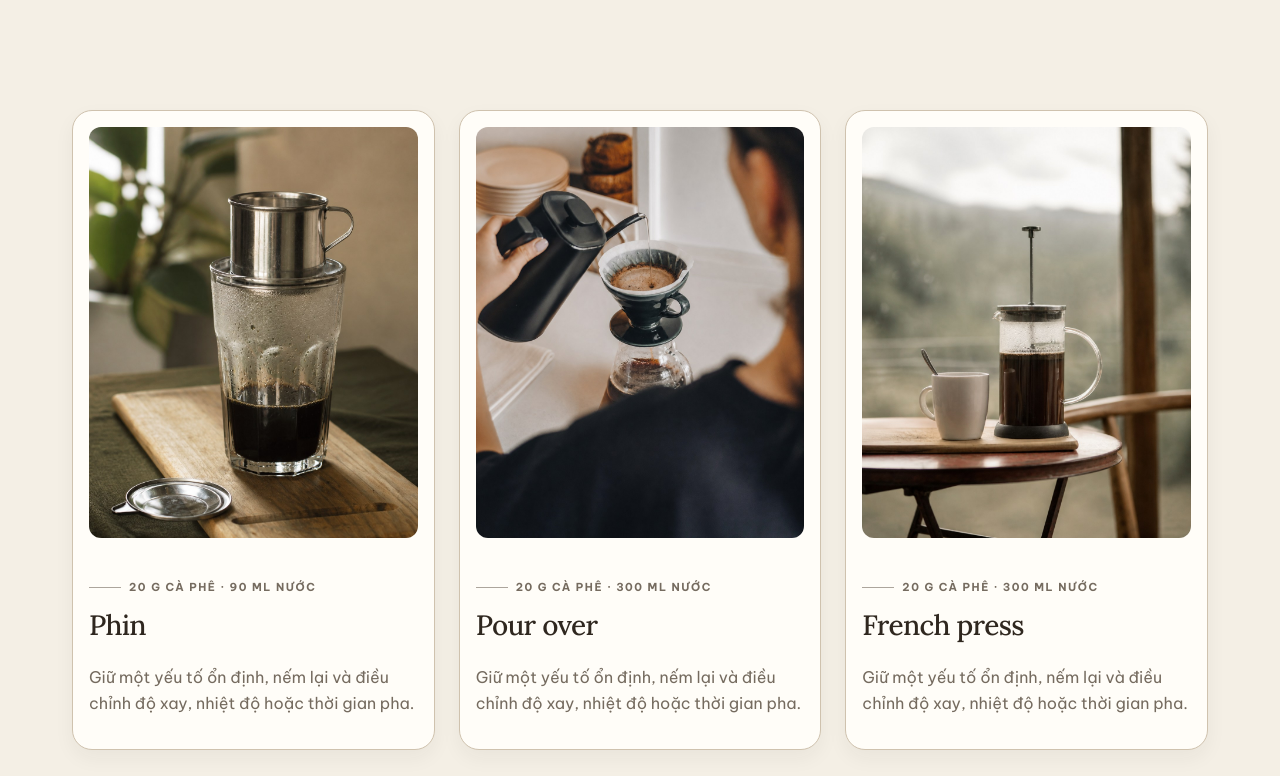
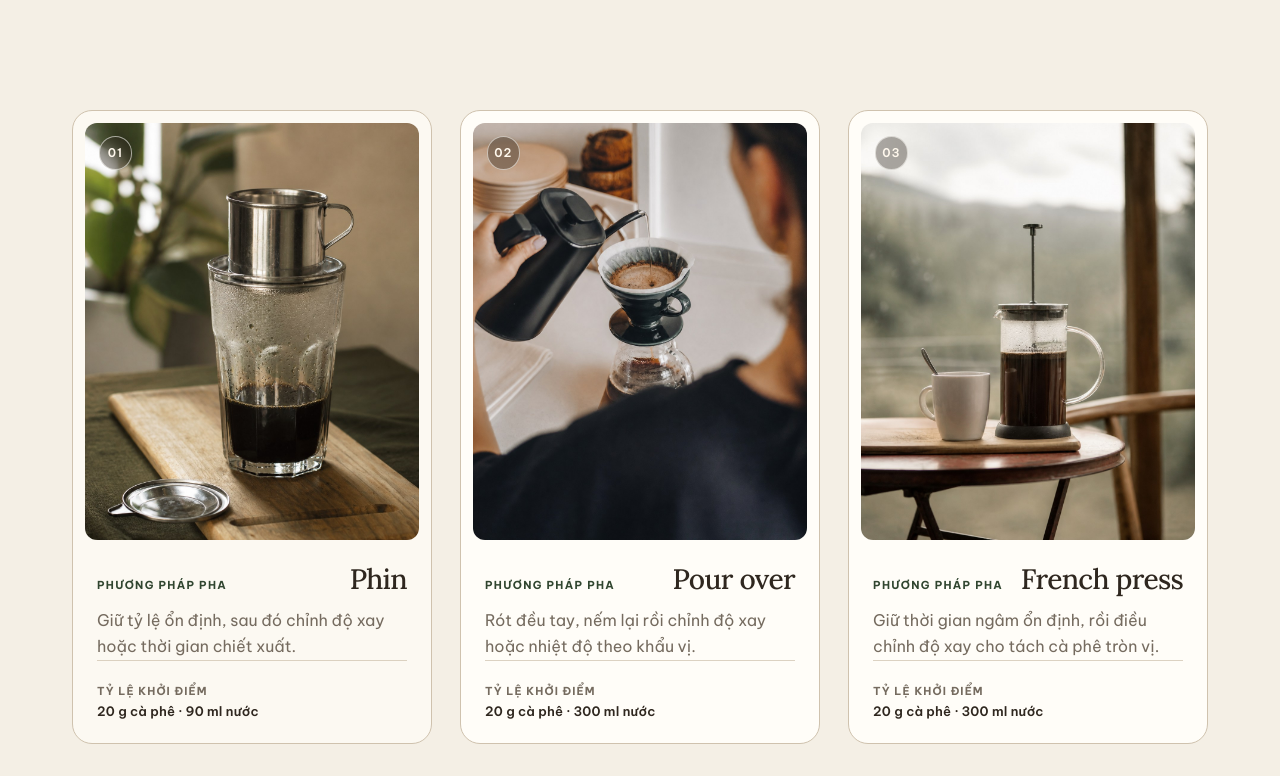
Before and after one commit to cogi2996/lamora, a Next.js app: page /huong-dan-pha in a window 1280 px wide. Shown: the part 684-1460 px from the top of the page. Built offline with nearby package versions, Linux system fonts and the light colour scheme; grey boxes are pictures that could not be loaded.

Commit message:
feat: refine brewing method cards

```diff
--- a/app/globals.css
+++ b/app/globals.css
@@ -230,12 +230,23 @@ p { text-wrap: pretty; }
 .sizeSelectorSummary { display: flex; align-items: baseline; flex-wrap: wrap; gap: var(--space-sm); margin: var(--space-md) 0 0; color: var(--color-text-secondary); }
 .sizeSelectorSummary strong { color: var(--color-text-primary); font: var(--font-display-h3); font-size: 1.35rem; }
 .sizeSelectorSummary span { font: var(--font-body-sm); }
-.brewGrid { display: grid; grid-template-columns: repeat(3, minmax(0, 1fr)); gap: var(--space-lg); margin-top: var(--space-2xl); }
-.brewCard { overflow: hidden; padding: var(--space-md); background: var(--color-bg-surface); border: 1px solid var(--color-border-default); border-radius: var(--radius-lg); box-shadow: 0 8px 20px rgb(47 39 31 / .05); transition: transform .24s ease, box-shadow .24s ease; }
-.brewCard:hover { box-shadow: 0 14px 30px rgb(47 39 31 / .1); }
-.brewCard img { width: 100%; aspect-ratio: 4 / 5; object-fit: cover; border-radius: var(--radius-md); margin-bottom: var(--space-lg); }
-.brewCard h2 { font-size: 1.75rem; }
-.brewCard p { color: var(--color-text-secondary); }
+.brewGrid { display: grid; grid-template-columns: repeat(3, minmax(0, 1fr)); gap: clamp(1rem, 2.2vw, 2rem); margin-top: var(--space-2xl); }
+.brewCard { overflow: hidden; display: flex; flex-direction: column; padding: var(--space-sm); background: var(--color-bg-surface); border: 1px solid var(--color-border-default); border-radius: var(--radius-lg); transition: transform .28s cubic-bezier(.22, 1, .36, 1), box-shadow .28s ease, border-color .28s ease; }
+.brewCard:nth-child(1) { background: color-mix(in srgb, var(--color-bg-surface) 88%, var(--color-signature-surface)); }
+.brewCard:nth-child(2) { background: var(--color-bg-surface); }
+.brewCard:nth-child(3) { background: color-mix(in srgb, var(--color-bg-surface) 90%, var(--color-original-surface)); }
+.brewCard:hover { transform: translateY(-4px); border-color: color-mix(in srgb, var(--color-action-primary) 36%, var(--color-border-default)); box-shadow: 0 18px 36px rgb(47 39 31 / .12); }
+.brewCardMedia { position: relative; overflow: hidden; }
+.brewCardMedia img { display: block; width: 100%; aspect-ratio: 4 / 5; object-fit: cover; border-radius: var(--radius-md); }
+.brewCardIndex { position: absolute; top: .85rem; left: .85rem; display: grid; place-items: center; width: 2.1rem; height: 2.1rem; border: 1px solid rgb(255 253 248 / .58); border-radius: 50%; background: rgb(47 39 31 / .38); color: var(--color-signature-text-primary); font: var(--font-label); font-size: .75rem; letter-spacing: .08em; backdrop-filter: blur(8px); }
+.brewCardBody { display: flex; flex: 1; flex-direction: column; padding: var(--space-lg) var(--space-sm) var(--space-sm); }
+.brewCardHeading { display: flex; align-items: baseline; justify-content: space-between; gap: var(--space-sm); margin-bottom: var(--space-sm); }
+.brewCardKicker { margin: 0; color: var(--color-action-primary); font: var(--font-eyebrow); letter-spacing: .12em; text-transform: uppercase; }
+.brewCard h2 { margin: 0; font-size: clamp(1.65rem, 2.2vw, 2rem); }
+.brewCard p { margin: 0; color: var(--color-text-secondary); }
+.brewCardMeta { display: grid; gap: .35rem; margin-top: auto; padding-top: var(--space-lg); border-top: 1px solid color-mix(in srgb, var(--color-border-default) 72%, transparent); }
+.brewCardMeta span { color: var(--color-text-secondary); font: var(--font-eyebrow); letter-spacing: .1em; text-transform: uppercase; }
+.brewCardMeta strong { color: var(--color-text-primary); font: var(--font-label); font-size: .8125rem; letter-spacing: .015em; }
 .brewSteps { display: grid; grid-template-columns: .85fr 1.15fr; gap: clamp(2rem, 6vw, 6rem); margin-top: var(--space-4xl); padding: clamp(1.5rem, 5vw, 4rem); border: 1px solid var(--color-border-default); border-radius: var(--radius-lg); background: var(--color-bg-surface); }
 .brewSteps header h2 { margin-bottom: var(--space-sm); }
 .brewSteps header p { color: var(--color-text-secondary); max-width: 36ch; }
@@ -305,7 +316,8 @@ p { text-wrap: pretty; }
   .contactBand .button { width: 100%; }
   .contactDetails > div { grid-template-columns: 1fr; gap: var(--space-2xs); }
   .brewGrid { display: flex; overflow-x: auto; scroll-snap-type: x mandatory; margin-inline-end: calc(-1 * var(--container-gutter-mobile)); padding-inline-end: var(--container-gutter-mobile); padding-bottom: var(--space-sm); }
-  .brewCard { flex: 0 0 82%; scroll-snap-align: start; }
+  .brewCard { flex: 0 0 86%; scroll-snap-align: start; }
+  .brewCardBody { padding: var(--space-lg) var(--space-sm) var(--space-sm); }
   .brewSteps { grid-template-columns: 1fr; gap: var(--space-xl); margin-top: var(--space-3xl); padding: var(--space-lg); }
   .sizeSelector button { min-height: 48px; }
   .productHero { padding-block: var(--space-3xl); }
@@ -336,6 +348,6 @@ p { text-wrap: pretty; }
   .contactForm textarea { transition: none; }
   .button:hover { transform: none; box-shadow: none; }
   .productCard:hover,
-  .brewCard:hover { box-shadow: none; }
+  .brewCard:hover { box-shadow: none; transform: none; }
   .ambientVideo video { display: none; }
 }
--- a/app/huong-dan-pha/page.tsx
+++ b/app/huong-dan-pha/page.tsx
@@ -17,8 +17,26 @@ export default function BrewingPage() {
         </div>
       </section>
       <section className="container pageShell pageContent pageContent--brewing">
-        <div className="brewGrid">
-          {brewMethods.map((method) => <article className="brewCard" key={method.slug}><Image src={method.image} alt={method.imageAlt} width={1120} height={1400} sizes="(max-width: 767px) 82vw, 33vw" /><Eyebrow>{method.ratio}</Eyebrow><h2>{method.name}</h2><p>Giữ một yếu tố ổn định, nếm lại và điều chỉnh độ xay, nhiệt độ hoặc thời gian pha.</p></article>)}
+        <div className="brewGrid" aria-label="Các phương pháp pha">
+          {brewMethods.map((method, index) => (
+            <article className="brewCard" key={method.slug}>
+              <div className="brewCardMedia">
+                <Image src={method.image} alt={method.imageAlt} width={1120} height={1400} sizes="(max-width: 767px) 86vw, 33vw" />
+                <span className="brewCardIndex" aria-hidden="true">{String(index + 1).padStart(2, "0")}</span>
+              </div>
+              <div className="brewCardBody">
+                <div className="brewCardHeading">
+                  <span className="brewCardKicker">Phương pháp pha</span>
+                  <h2>{method.name}</h2>
+                </div>
+                <p>{method.note}</p>
+                <div className="brewCardMeta">
+                  <span>Tỷ lệ khởi điểm</span>
+                  <strong>{method.ratio}</strong>
+                </div>
+              </div>
+            </article>
+          ))}
         </div>
         <section className="brewSteps" aria-labelledby="brew-steps-title">
           <header><Eyebrow>Điều chỉnh theo khẩu vị</Eyebrow><h2 id="brew-steps-title">Một thay đổi mỗi lần.</h2><p>Giữ trải nghiệm dễ hiểu: chỉ thay một yếu tố, ghi nhận kết quả rồi nếm lại.</p></header>
--- a/lib/content.ts
+++ b/lib/content.ts
@@ -65,6 +65,7 @@ export const brewMethods = [
     slug: "phin",
     name: "Phin",
     ratio: "20 g cà phê · 90 ml nước",
+    note: "Giữ tỷ lệ ổn định, sau đó chỉnh độ xay hoặc thời gian chiết xuất.",
     image: "/images/editorial/lamora-brew-phin.jpg",
     imageAlt: "Cà phê được pha bằng phin Việt Nam",
   },
@@ -72,6 +73,7 @@ export const brewMethods = [
     slug: "pour-over",
     name: "Pour over",
     ratio: "20 g cà phê · 300 ml nước",
+    note: "Rót đều tay, nếm lại rồi chỉnh độ xay hoặc nhiệt độ theo khẩu vị.",
     image: "/images/editorial/lamora-brew-pour-over.jpg",
     imageAlt: "Pha cà phê bằng phương pháp pour over",
   },
@@ -79,6 +81,7 @@ export const brewMethods = [
     slug: "french-press",
     name: "French press",
     ratio: "20 g cà phê · 300 ml nước",
+    note: "Giữ thời gian ngâm ổn định, rồi điều chỉnh độ xay cho tách cà phê tròn vị.",
     image: "/images/editorial/lamora-brew-french-press.jpg",
     imageAlt: "Cà phê được pha bằng bình French press",
   },
```
Also changed, not shown: 1 other file (tests, documents, lock files or other folders).
